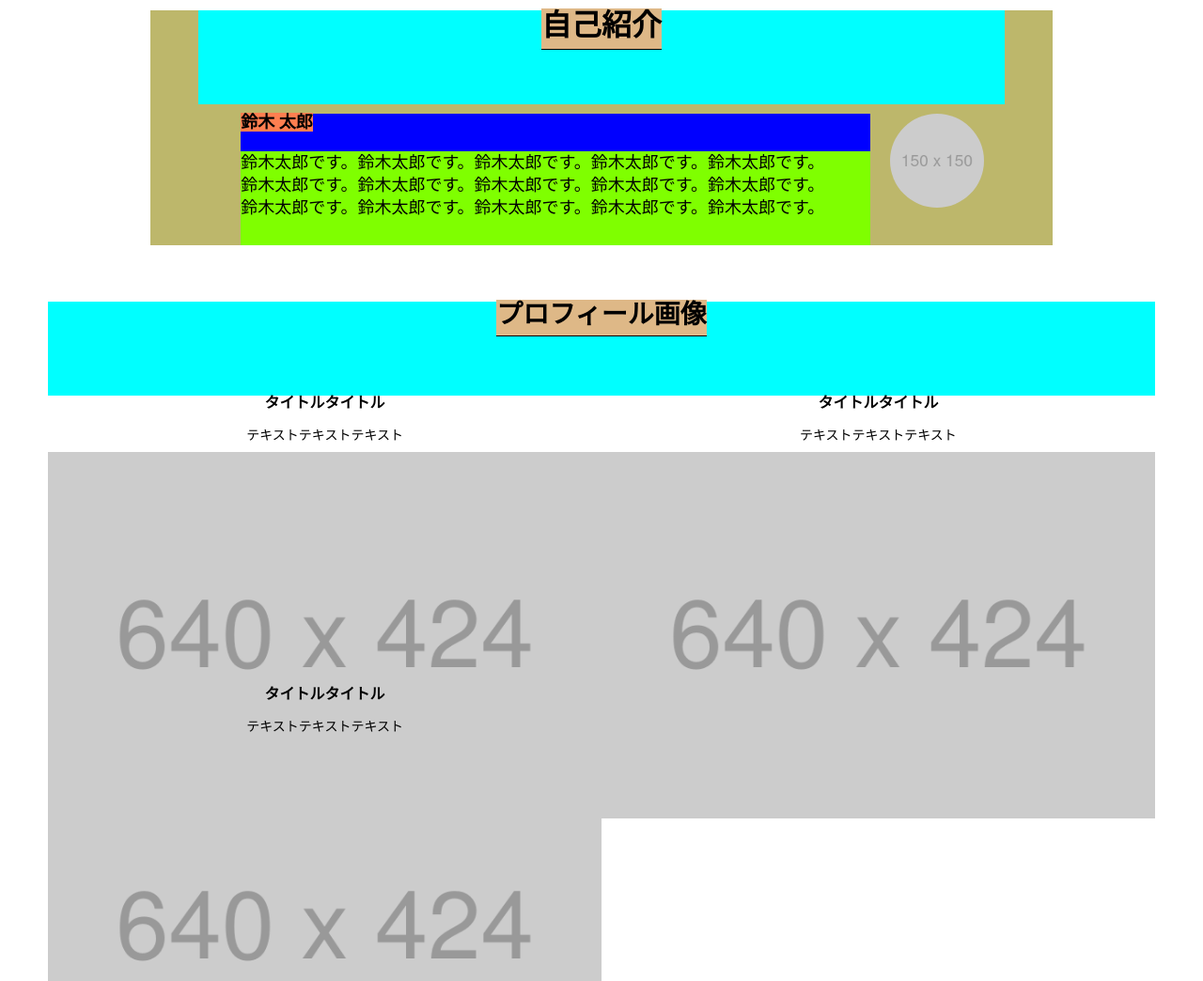
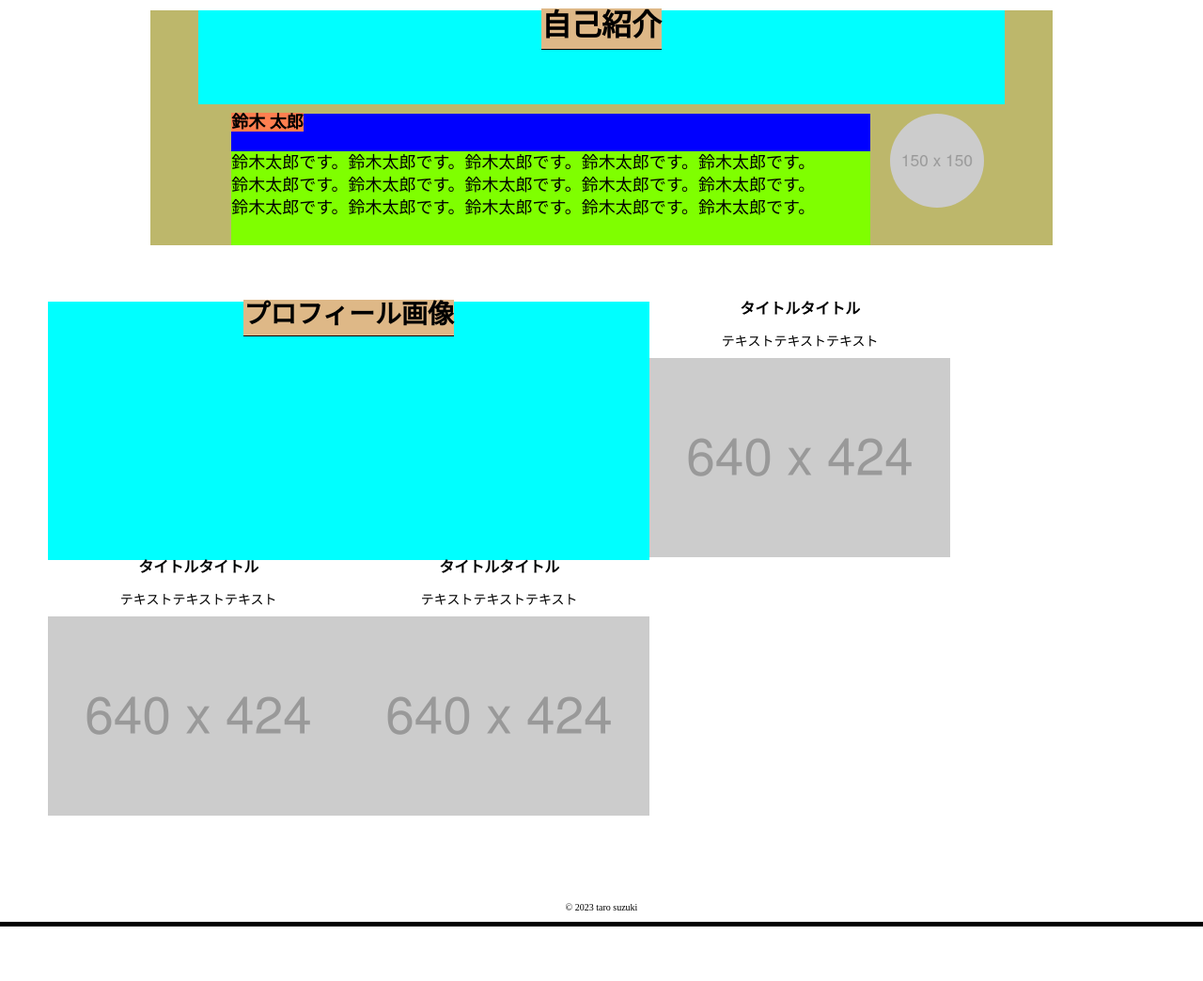
Before and after one commit to hie3-336/hc_practice, a plain HTML site: page html_css_output_beginner/index.html in a window 1280 px wide. Shown: the part 720-1764 px from the top of the page at 94% size. After the commit the page ends 1706 px from the top, so only its background shows below. Drawn offline with Linux system fonts and the light colour scheme.

Commit message:
PC版のプロフィール画像CSS編集中

```diff
--- a/html_css_output_beginner/css/style.css
+++ b/html_css_output_beginner/css/style.css
@@ -130,7 +130,6 @@ header li {
     width: 100%;
 }
 
-
 footer {
     text-align: center;
     font-size: 10px;
@@ -181,7 +180,7 @@ footer {
         grid-row: 2;
         background-color: blue;
         margin-top: 10px;
-        margin-left: 45px;
+        margin-left: 35px;
         text-align: left;
     }
 
@@ -192,8 +191,9 @@ footer {
         text-align: left;
         line-height: 24px;
         background-color: chartreuse;
-        margin-left: 45px;
+        margin-left: 35px;
     }
+
     .introduction img {
         grid-column: 2;
         grid-row: 2 / 4;
@@ -201,10 +201,21 @@ footer {
         border-radius: 50%;
 
     }
+
     .face_photo {
         padding-top: 10px;
     }
 
+    .profile {
+        width: 960px;
+        padding: 0 4%;
+        display: grid;
+        grid-template-columns: 1fr 1fr 1fr;
+        grid-template-rows: auto;
+        text-align: center;
+        margin-top: 60px;
+        margin-bottom: 90px;
+    }
 
 
 }
```
